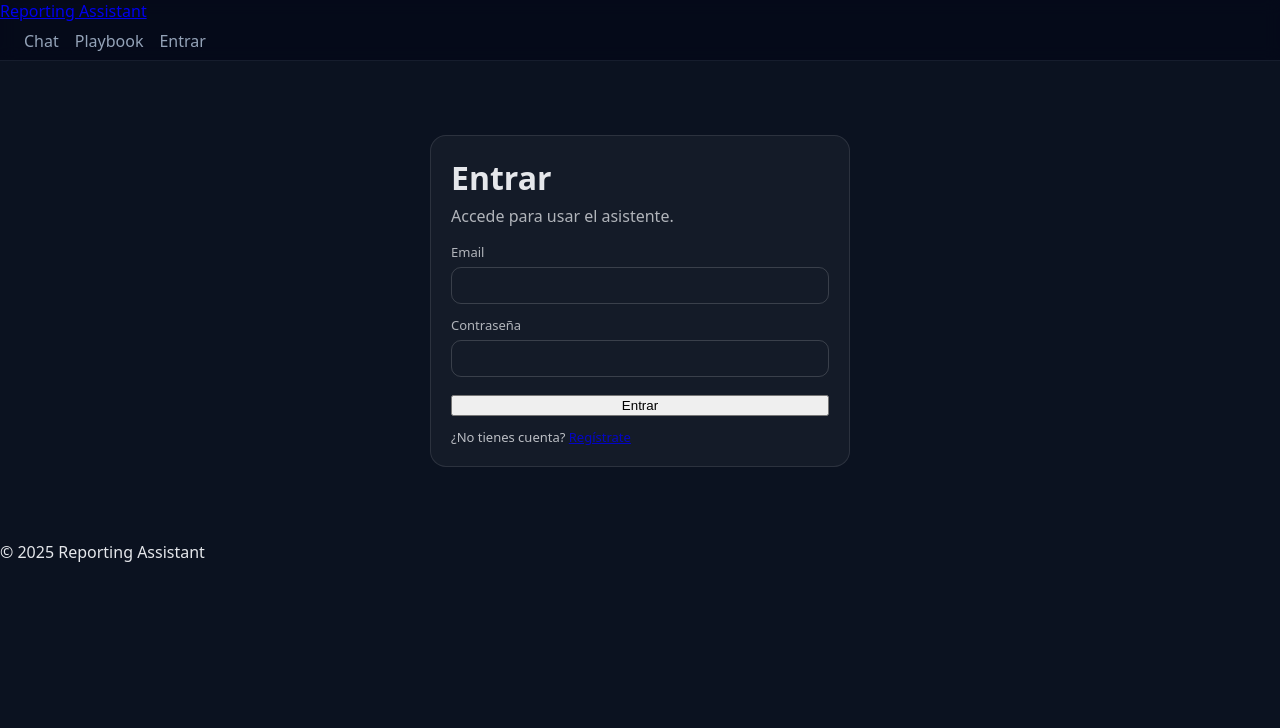
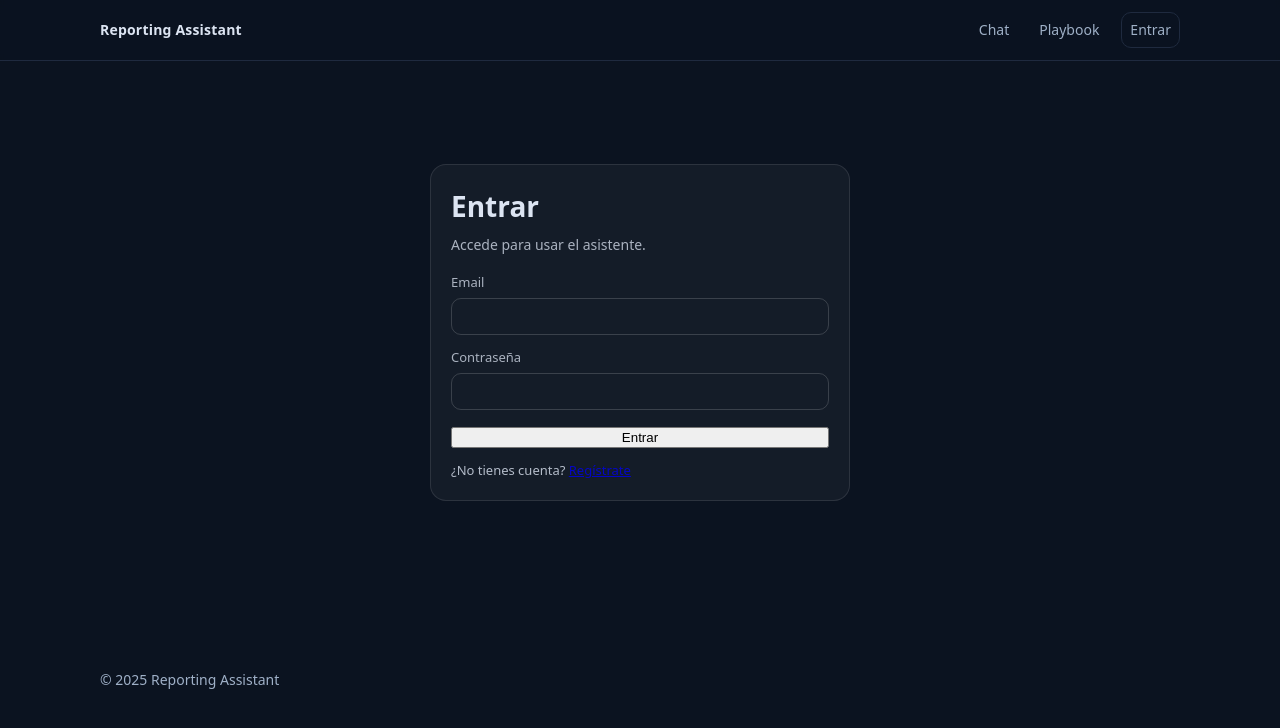
Before and after one commit to dsala1/reporting-assistant-starter, a Next.js app: page /login in a window 1280 px wide. Shown: the top 728 px of the page. Built offline with nearby package versions, Linux system fonts and the light colour scheme; no server answers.

Commit message:
Update globals.css

```diff
--- a/app/globals.css
+++ b/app/globals.css
@@ -1,107 +1,119 @@
-/* app/globals.css */
-
-/* ---------- Reset mínimo ---------- */
+/* ===== Reset minimal */
 * { box-sizing: border-box; }
 html, body { height: 100%; }
-body {
-  margin: 0;
-  font-family: ui-sans-serif, system-ui, -apple-system, Segoe UI, Roboto, Ubuntu, Cantarell, 'Helvetica Neue', Arial, 'Noto Sans', 'Apple Color Emoji', 'Segoe UI Emoji';
-  color: #e5e7eb;           /* slate-200 */
-  background: #0b1220;      /* navy muy oscuro */
+body, h1, h2, h3, p, ul { margin: 0; }
+img { max-width: 100%; display: block; }
+
+/* ===== Theme (dark clean) */
+:root{
+  --bg:#0b1320;
+  --panel:#121a2a;
+  --panel-2:#0f1726;
+  --text:#dce4f2;
+  --muted:#9fb0c7;
+  --border:#1f2a3f;
+  --brand:#3b82f6; /* azul botón */
 }
 
-/* ---------- Contenedores ---------- */
-.container {
-  max-width: 1100px;
-  margin: 0 auto;
-  padding: 0 20px;
+body.site{
+  background: var(--bg);
+  color: var(--text);
+  font: 14px/1.55 ui-sans-serif, system-ui, -apple-system, Segoe UI, Roboto, 'Helvetica Neue', Arial, 'Apple Color Emoji','Segoe UI Emoji';
 }
 
-.shell {
-  max-width: 1100px;
-  margin: 24px auto 80px;
-  padding: 0 20px;
+/* ===== Topbar */
+.topbar{
+  position: sticky;
+  top: 0;
+  z-index: 50;
+  backdrop-filter: saturate(120%) blur(8px);
+  background: color-mix(in srgb, var(--bg) 85%, transparent);
+  border-bottom: 1px solid var(--border);
+}
+.topbar__inner{
+  max-width: 1120px;
+  margin: 0 auto;
+  padding: 12px 20px;
+  display: flex;
+  align-items: center;
+  justify-content: space-between;
+  gap: 16px;
+}
+.brand{
+  font-weight: 600;
+  letter-spacing: .2px;
+  color: var(--text);
+  text-decoration: none;
+}
+.brand:hover{ opacity: .9; }
+
+.nav{
+  display: flex;
+  align-items: center;
+  gap: 14px;
+}
+.nav a{
+  color: var(--muted);
+  text-decoration: none;
+  padding: 6px 8px;
+  border-radius: 10px;
+}
+.nav a:hover{ color: var(--text); background: var(--panel-2); }
+
+.btn-ghost{
+  appearance: none;
+  border: 1px solid var(--border);
+  background: transparent;
+  color: var(--text);
+  padding: 6px 12px;
+  border-radius: 10px;
+  cursor: pointer;
+}
+.btn-ghost:hover{ border-color: var(--brand); }
+
+/* ===== Main container (centra todo) */
+.container{
+  max-width: 960px;
+  margin: 32px auto;
+  padding: 0 20px 64px;
 }
 
-/* ---------- Topbar ---------- */
-.topbar {
-  position: sticky;
-  top: 0;
-  z-index: 40;
-  backdrop-filter: blur(8px);
-  background: rgba(2, 6, 23, 0.6);            /* casi negro translúcido */
-  border-bottom: 1px solid rgba(148,163,184,.12);
-}
-.topbar-inner {
-  display: flex;
-  align-items: center;
-  height: 64px;
-  gap: 16px;
-}
-.brand a {
-  display: inline-block;
-  padding: 8px 0;
-  font-weight: 600;
-  letter-spacing: .2px;
-  color: #e5e7eb;
-  text-decoration: none;
-}
-.nav {
-  display: flex;
-  gap: 16px;
-  margin-left: 24px;
-}
-.nav a {
-  color: #94a3b8;                                /* slate-400 */
-  text-decoration: none;
-  padding: 8px 0;
-}
-.nav a:hover { color: #e5e7eb; }
-
-.actions {
-  margin-left: auto;
-  display: flex;
-  align-items: center;
-  gap: 12px;
-}
-.email {
-  font-size: 12.5px;
-  max-width: 260px;
-  text-overflow: ellipsis;
-  overflow: hidden;
-  white-space: nowrap;
+/* ===== Cards / panels reutilizables */
+.card{
+  background: var(--panel);
+  border: 1px solid var(--border);
+  border-radius: 16px;
+  padding: 16px;
 }
 
-/* ---------- Botones ---------- */
-.btn {
-  background: #2563eb;             /* azul */
+.input, textarea{
+  width: 100%;
+  color: var(--text);
+  background: var(--panel-2);
+  border: 1px solid var(--border);
+  border-radius: 10px;
+  padding: 10px 12px;
+}
+textarea{ min-height: 96px; resize: vertical; }
+
+.btn{
+  appearance: none;
+  border: none;
+  background: var(--brand);
   color: white;
-  border: 1px solid transparent;
-  padding: 8px 14px;
-  font-size: 14px;
-  border-radius: 8px;
+  padding: 10px 14px;
+  border-radius: 10px;
   cursor: pointer;
-  text-decoration: none;
-  display: inline-flex;
-  align-items: center;
-  gap: 8px;
+  font-weight: 600;
 }
-.btn:hover { filter: brightness(1.08); }
+.btn:hover{ filter: brightness(1.05); }
 
-.btn.ghost {
-  background: transparent;
-  color: #cbd5e1;                   /* slate-300 */
-  border-color: rgba(148,163,184,.28);
+.help{ color: var(--muted); font-size: 12px; }
+
+/* ===== Footer */
+.site__footer{
+  max-width: 1120px;
+  margin: 24px auto 48px;
+  padding: 0 20px;
+  color: var(--muted);
 }
-.btn.ghost:hover {
-  border-color: rgba(148,163,184,.45);
-  color: #e5e7eb;
-}
-
-/* ---------- Utilidades ---------- */
-.muted { color: #9aa7b5; }
-.footer {
-  padding: 28px 20px 44px;
-  color: #677380;
-  border-top: 1px solid rgba(148,163,184,.12);
-}
```
